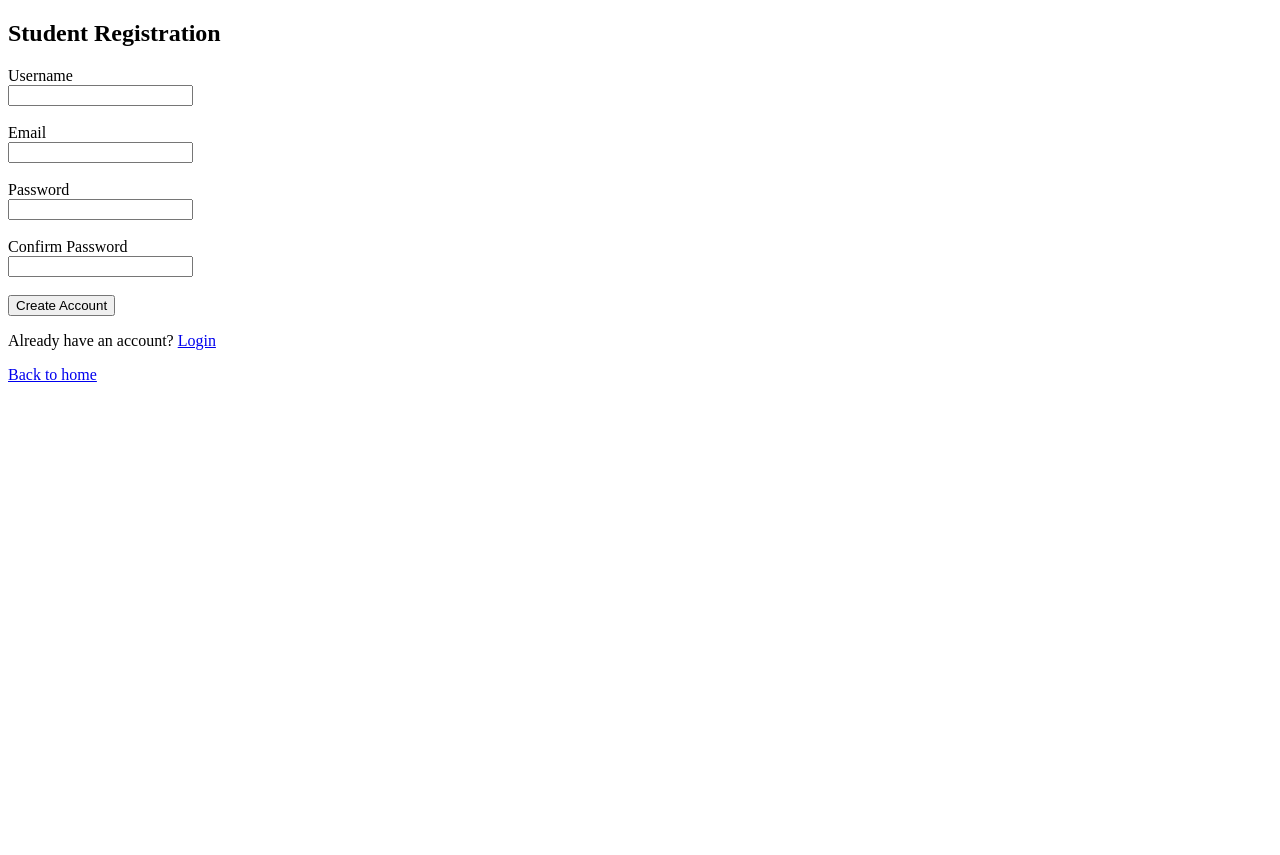
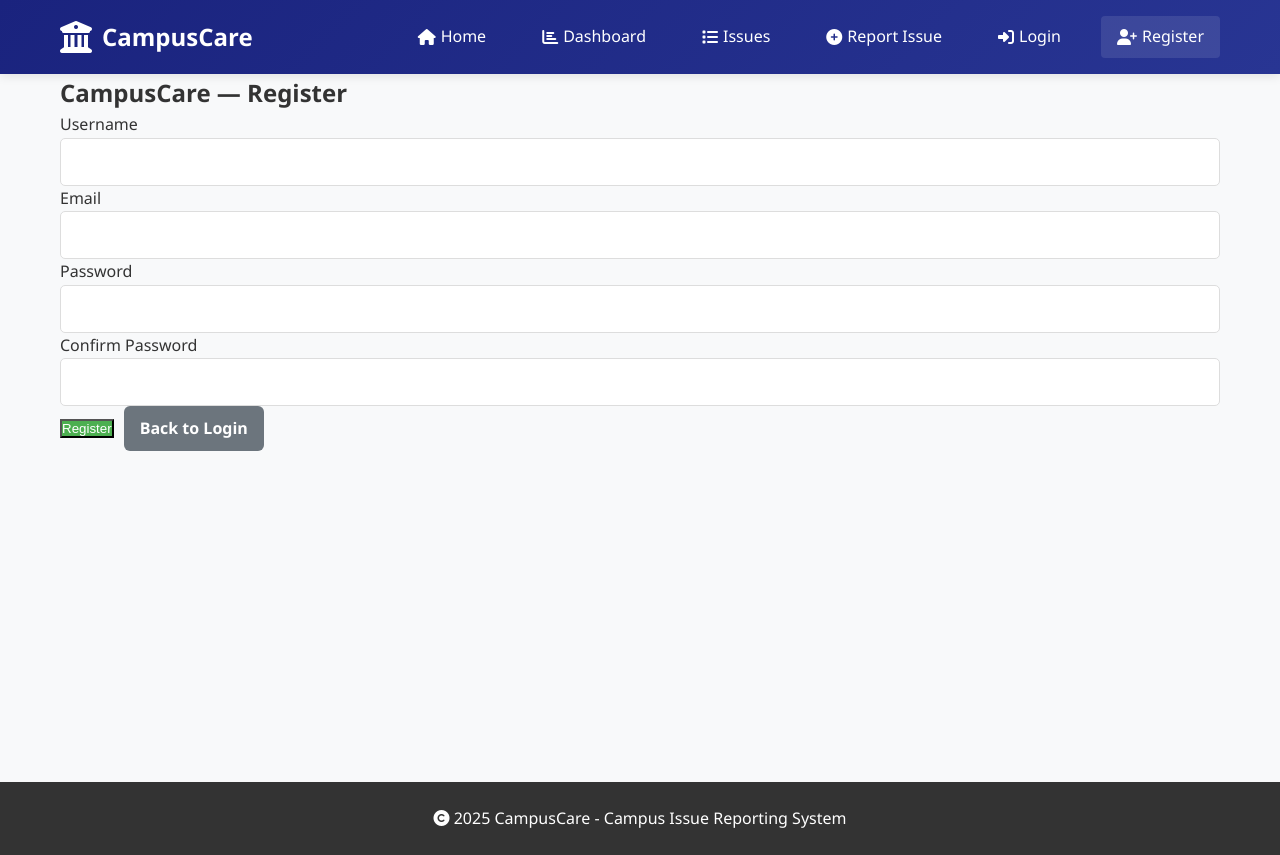
Before and after one commit to coderyn/CampusCare, a Flask app: page /register in a window 1280 px wide. Before the commit the page ends 382 px from the top, so only its background shows below. Run offline with Flask 3, Linux system fonts and the light colour scheme.

Commit message:
Refactor registration form with Bootstrap styling

```diff
--- a/website/templates/register.html
+++ b/website/templates/register.html
@@ -1,37 +1,38 @@
-<!doctype html>
-<html>
-<head>
-  <meta charset="utf-8">
-  <title>CampusCare - Register</title>
-</head>
-<body>
-  <h2>Student Registration</h2>
+{% extends "base.html" %}
+
+{% block title %}Register{% endblock %}
+
+{% block content %}
+<div class="login-card">
+  <h2>CampusCare — Register</h2>
 
   {% with messages = get_flashed_messages(with_categories=true) %}
     {% if messages %}
       {% for category, message in messages %}
-        <p><b>{{ category }}</b>: {{ message }}</p>
+        <div class="alert alert-{{ category }}">{{ message }}</div>
       {% endfor %}
     {% endif %}
   {% endwith %}
 
-  <form method="POST">
-    <label>Username</label><br>
-    <input type="text" name="username" required><br><br>
+  <form method="POST" action="{{ url_for('register') }}">
+    <label>Username</label>
+    <input class="form-input" type="text" name="username" required>
 
-    <label>Email</label><br>
-    <input type="email" name="email" required><br><br>
+    <label>Email</label>
+    <input class="form-input" type="email" name="email" required>
 
-    <label>Password</label><br>
-    <input type="password" name="password" required><br><br>
+    <label>Password</label>
+    <input class="form-input" type="password" name="password" required>
 
-    <label>Confirm Password</label><br>
-    <input type="password" name="confirm_password" required><br><br>
+    <label>Confirm Password</label>
+    <input class="form-input" type="password" name="confirm_password" required>
 
-    <button type="submit">Create Account</button>
+    <div style="display:flex;gap:10px;align-items:center">
+      <button class="btn-primary" type="submit">Register</button>
+      <a href="{{ url_for('login') }}" class="btn btn-secondary" style="padding:.6rem 1rem;border-radius:6px;text-decoration:none">
+        Back to Login
+      </a>
+    </div>
   </form>
-
-  <p>Already have an account? <a href="{{ url_for('login') }}">Login</a></p>
-  <p><a href="{{ url_for('home') }}">Back to home</a></p>
-</body>
-</html>
+</div>
+{% endblock %}
```
